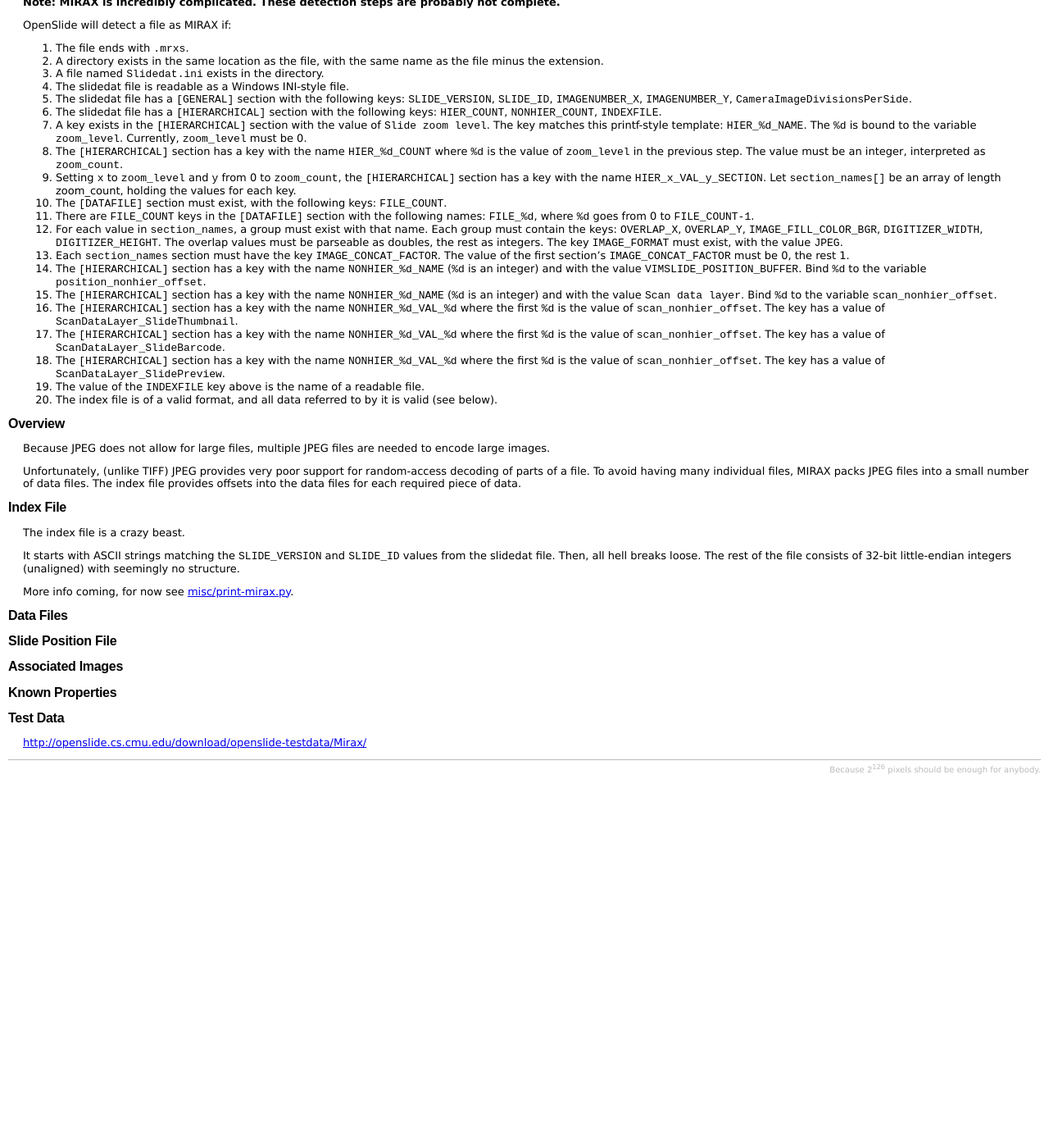
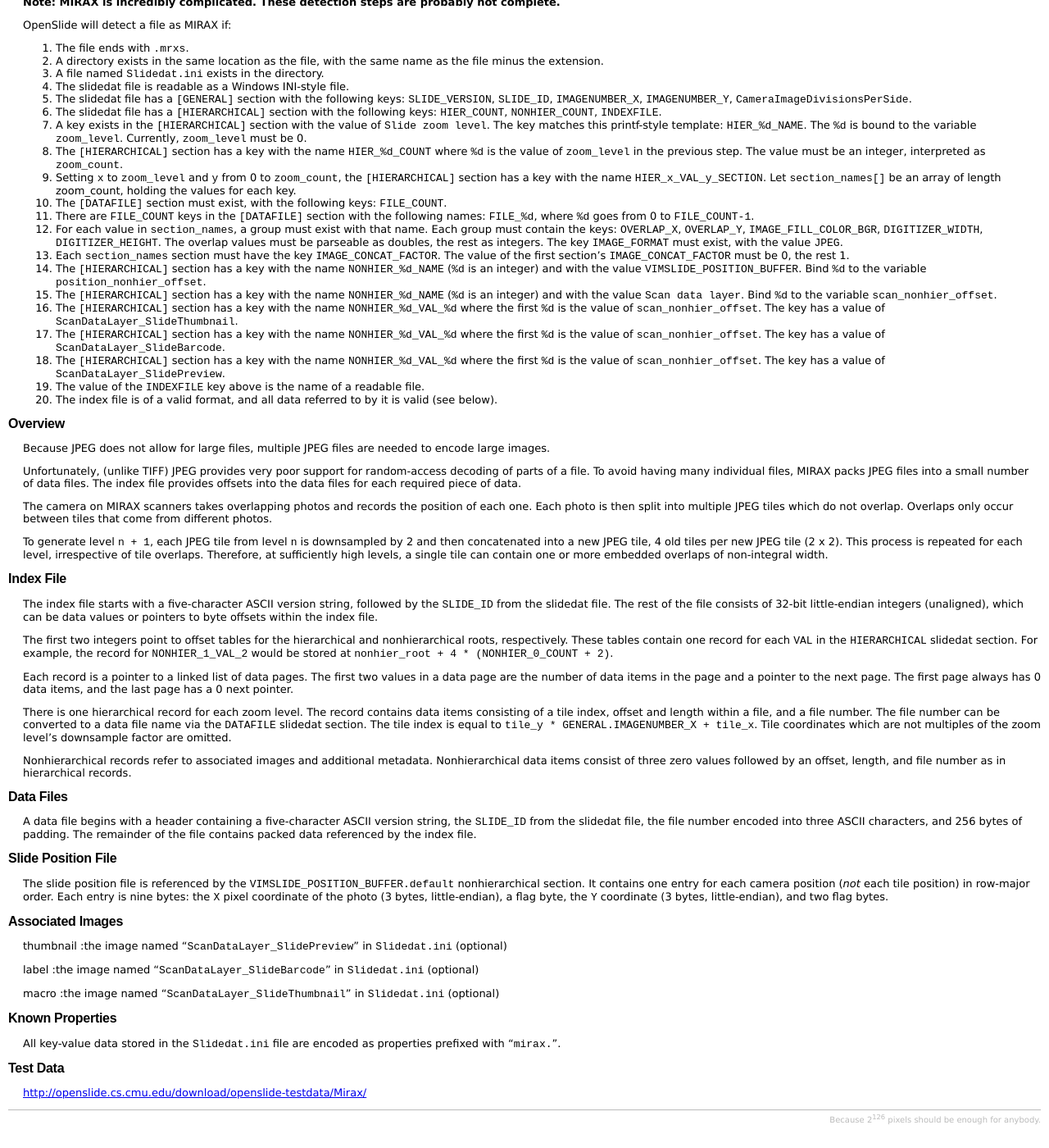
Before and after one commit to openslide/openslide.github.io, a Jekyll site: the page built from MIRAX format/index.markdown, in a window 1280 px wide and 1400 px high, scrolled down 316 px. Shown: the whole window at 82% size. Built offline with Jekyll 4.4.1, drawn with Linux system fonts in a browser that asks for light colours; before the commit the page ends 1289 px from its top, so only the background shows below that.

Commit message:
Finish documenting MIRAX

```diff
--- a/MIRAX format/index.markdown
+++ b/MIRAX format/index.markdown
@@ -57,32 +57,82 @@
 files. The index file provides offsets into the data files for each
 required piece of data.
 
+The camera on MIRAX scanners takes overlapping photos and records the
+position of each one.  Each photo is then split into multiple JPEG tiles
+which do not overlap.  Overlaps only occur between tiles that come
+from different photos.
+
+To generate level `n + 1`, each JPEG tile from level `n` is downsampled by
+2 and then concatenated into a new JPEG tile, 4 old tiles per new JPEG
+tile (2 x 2).  This process is repeated for each level, irrespective of
+tile overlaps.  Therefore, at sufficiently high levels, a single tile can
+contain one or more embedded overlaps of non-integral width.
 
 Index File
 ----------
 
-The index file is a crazy beast.
+The index file starts with a five-character ASCII version string, followed
+by the `SLIDE_ID` from the slidedat file.  The rest of the file consists of
+32-bit little-endian integers (unaligned), which can be data values or
+pointers to byte offsets within the index file.
 
-It starts with ASCII strings matching the `SLIDE_VERSION` and
-`SLIDE_ID` values from the slidedat file. Then, all hell breaks
-loose. The rest of the file consists of 32-bit little-endian integers
-(unaligned) with seemingly no structure.
+The first two integers point to offset tables for the hierarchical and
+nonhierarchical roots, respectively.  These tables contain one record for
+each `VAL` in the `HIERARCHICAL` slidedat section.  For example, the record
+for `NONHIER_1_VAL_2` would be stored at `nonhier_root + 4 *
+(NONHIER_0_COUNT + 2)`.
 
-More info coming, for now see [misc/print-mirax.py][1].
+Each record is a pointer to a linked list of data pages.  The first two
+values in a data page are the number of data items in the page and a pointer
+to the next page.  The first page always has 0 data items, and the last page
+has a 0 next pointer.
 
-[1]: http://github.com/openslide/openslide/blob/master/misc/print-mirax.py
+There is one hierarchical record for each zoom level.  The record contains
+data items consisting of a tile index, offset and length within a file, and
+a file number.  The file number can be converted to a data file name via the
+`DATAFILE` slidedat section.  The tile index is equal to `tile_y *
+GENERAL.IMAGENUMBER_X + tile_x`.  Tile coordinates which are not multiples
+of the zoom level's downsample factor are omitted.
+
+Nonhierarchical records refer to associated images and additional metadata.
+Nonhierarchical data items consist of three zero values followed by an
+offset, length, and file number as in hierarchical records.
 
 Data Files
 ----------
 
+A data file begins with a header containing a five-character ASCII version
+string, the `SLIDE_ID` from the slidedat file, the file number encoded into
+three ASCII characters, and 256 bytes of padding.  The remainder of the
+file contains packed data referenced by the index file.
+
 Slide Position File
 -------------------
+
+The slide position file is referenced by the
+`VIMSLIDE_POSITION_BUFFER.default` nonhierarchical section.  It contains
+one entry for each camera position (*not* each tile position) in row-major
+order.  Each entry is nine bytes: the `X` pixel coordinate of the photo (3
+bytes, little-endian), a flag byte, the `Y` coordinate (3 bytes,
+little-endian), and two flag bytes.
 
 Associated Images
 -----------------
 
+thumbnail
+:the image named "`ScanDataLayer_SlidePreview`" in `Slidedat.ini` (optional)
+
+label
+:the image named "`ScanDataLayer_SlideBarcode`" in `Slidedat.ini` (optional)
+
+macro
+:the image named "`ScanDataLayer_SlideThumbnail`" in `Slidedat.ini` (optional)
+
 Known Properties
 ----------------
+
+All key-value data stored in the `Slidedat.ini` file are encoded as
+properties prefixed with "`mirax.`".
 
 Test Data
 ---------
```
